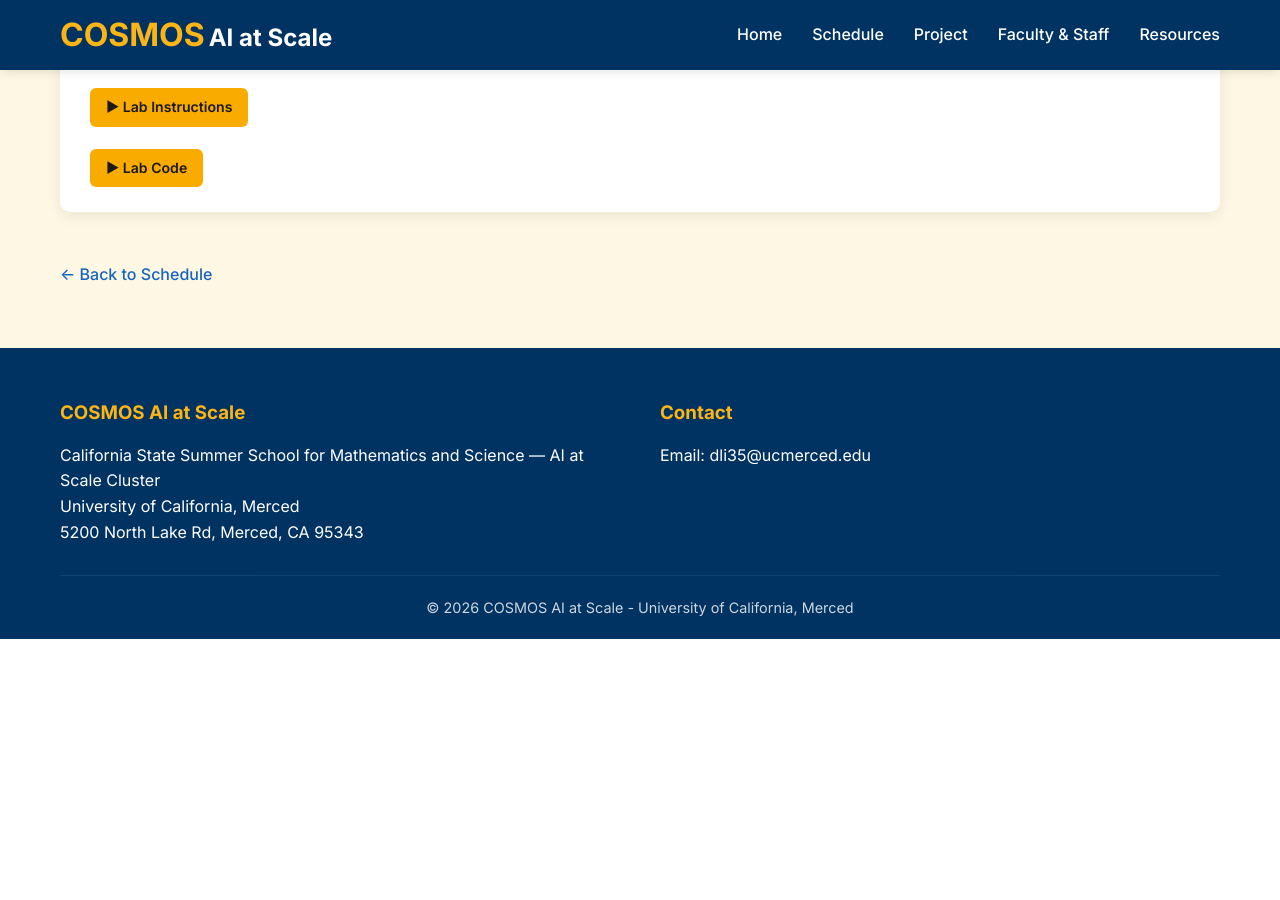
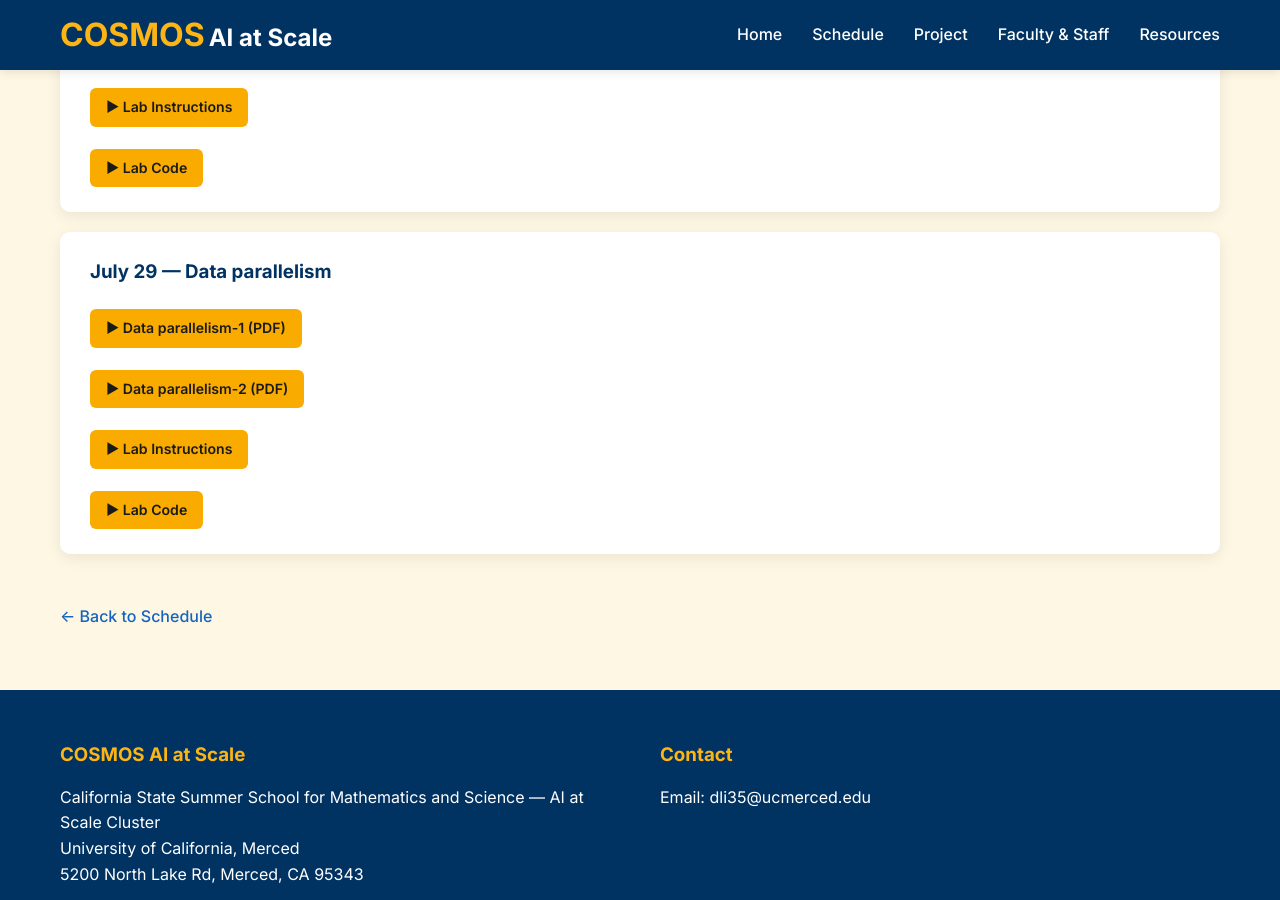
Before and after one commit to cosmos-ai-ucm/cosmos-ai-ucm.github.io, a Jekyll site: the page built from modules/scaling-parallelism.html, in a window 1280 px wide and 900 px high, scrolled down 1805 px. Built offline with Jekyll 4.4.1, drawn with Linux system fonts in a browser that asks for light colours; before the commit the page ends 2444 px from its top, so only the background shows below that.

Commit message:
Add July 29 data parallelism resources
Added resources for July 29 activity on data parallelism, including slides and lab instructions.

```diff
--- a/modules/scaling-parallelism.html
+++ b/modules/scaling-parallelism.html
@@ -125,6 +125,31 @@ title: Scaling & Parallelism
         </p>
     </div>
 
+ <!-- July 29 -->
+      <div class="activity-item">
+        <h3>July 29 &mdash; Data parallelism </h3>
+
+        <p style="margin-top:10px;">
+          <a class="colab-link" href="/modules/July29_slides.pdf" target="_blank" rel="noopener">
+            &#9654; Data parallelism-1 (PDF)
+          </a>
+        </p>
+        <p style="margin-top:10px;">
+          <a class="colab-link" href="/modules/July29_extra_slides.pdf" target="_blank" rel="noopener">
+            &#9654; Data parallelism-2 (PDF)
+          </a>
+        </p>
+        <p style="margin-top:10px;">
+          <a class="colab-link" href="/modules/July29_lab_instructions.pdf" target="_blank" rel="noopener">
+            &#9654; Lab Instructions
+          </a>
+        </p>
+        <p style="margin-top:10px;">
+          <a class="colab-link" href="/modules/July29_data_parallel_training.py" target="_blank" rel="noopener">
+            &#9654; Lab Code
+          </a>
+        </p>
+    </div>
     <a class="back-link" href="/schedule">&larr; Back to Schedule</a>
   </div>
 </section>
```
